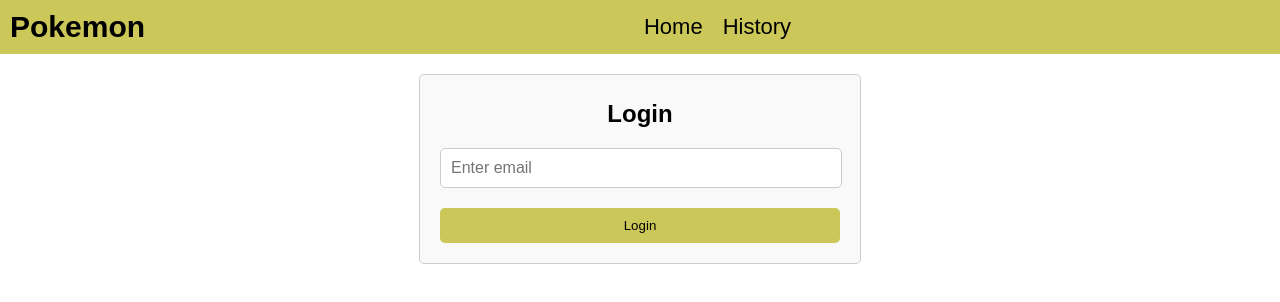
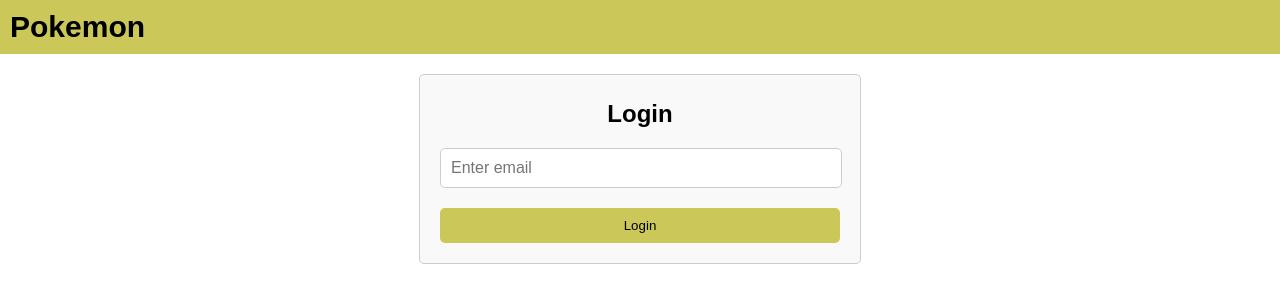
Before and after one commit to TalBenHamouMoveo/pokemon-app, an Angular app: page /login in a window 1280 px wide. Shown: the top 302 px of the page. Built offline with nearby package versions, Linux system fonts and the light colour scheme.

Commit message:
localStorage done, pokemon task almost done, just a little bit more styling.

```diff
--- a/src/app/components/header/header.component.html
+++ b/src/app/components/header/header.component.html
@@ -1,7 +1,7 @@
 <nav class="navbar">
   <div class="container">
     <div class="title">{{ title }}</div>
-    <div class="links">
+    <div *ngIf="logInStatus" class="links">
         <ul class="list">
           <li class="list-item"><a routerLink="/home">Home</a></li>
           <li class="list-item"><a routerLink="/history">History</a></li>
```
